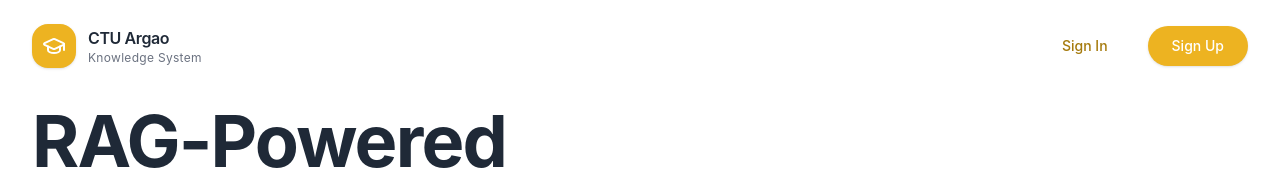
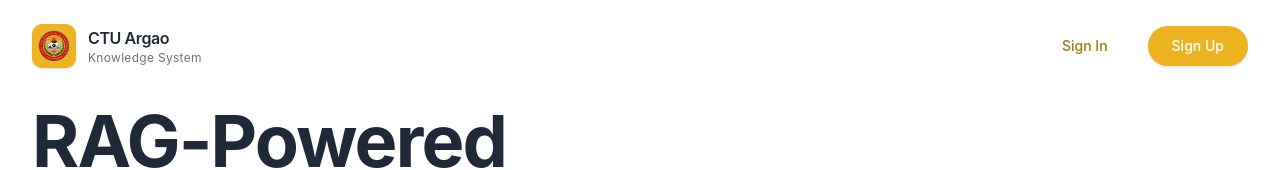
Before and after one commit to durf-nvn/rag-governance, a React (Vite) app: page / in a window 1280 px wide. Shown: the top 170 px of the page. Built offline with nearby package versions, Linux system fonts and the light colour scheme; no server answers.

Commit message:
changed logo

```diff
--- a/src/app/pages/LandingPage.tsx
+++ b/src/app/pages/LandingPage.tsx
@@ -83,8 +83,12 @@ export function LandingPage() {
       <nav className="absolute top-0 left-0 right-0 z-50">
         <div className="container mx-auto px-8 py-6 flex items-center justify-between">
           <div className="flex items-center gap-3">
-            <div className="w-11 h-11 bg-[#EDB321] rounded-2xl flex items-center justify-center shadow-sm">
-              <GraduationCap className="h-6 w-6 text-white" />
+            <div className="w-11 h-11 bg-[#EDB321] rounded-lg flex items-center justify-center shadow-sm">
+              <img
+                src="/ctu-logo.png"
+                alt="CTU Logo"
+                className="h-8 w-8 object-contain"
+              />
             </div>
             <div>
               <div className="text-base font-semibold text-[#1F2937] tracking-tight">CTU Argao</div>
```
